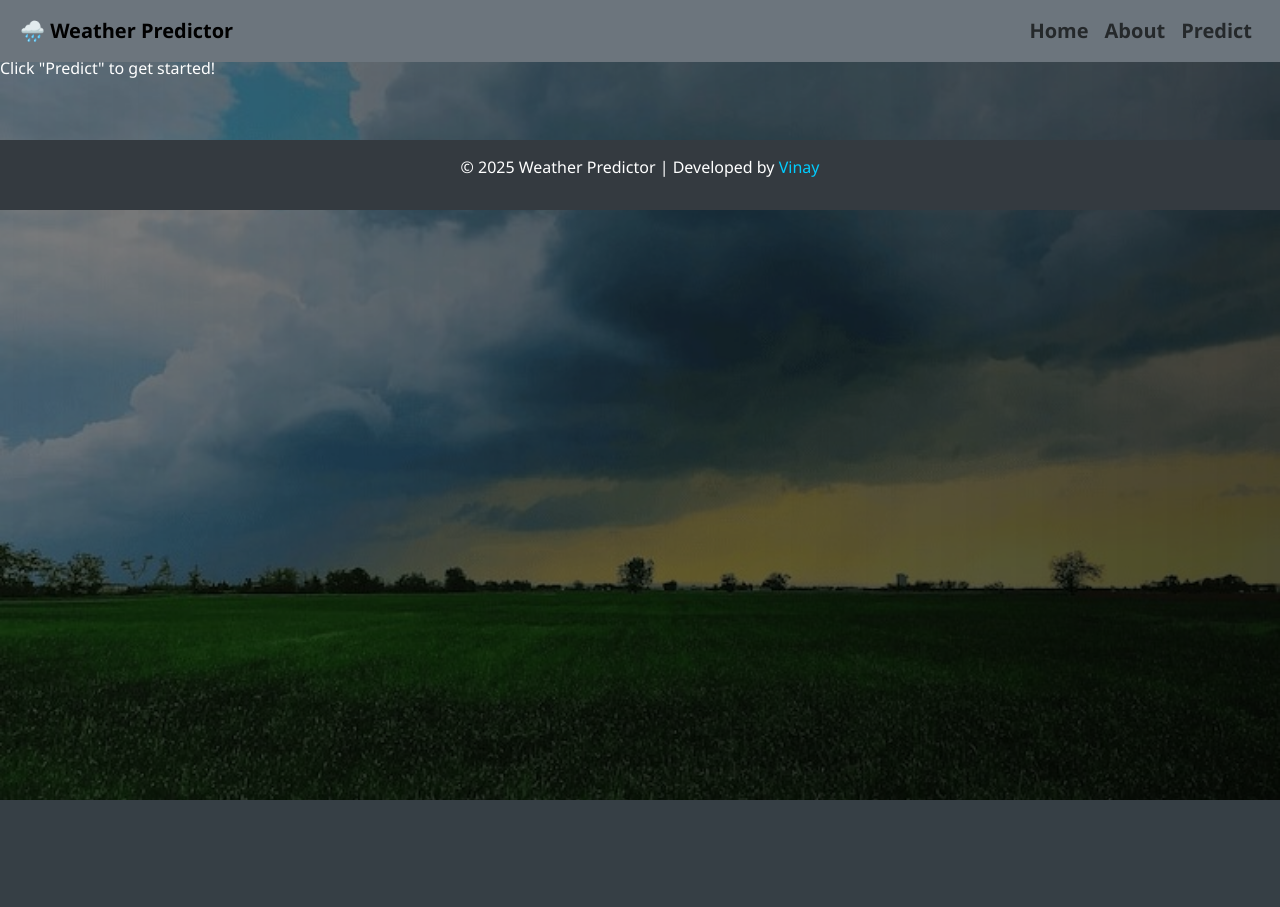
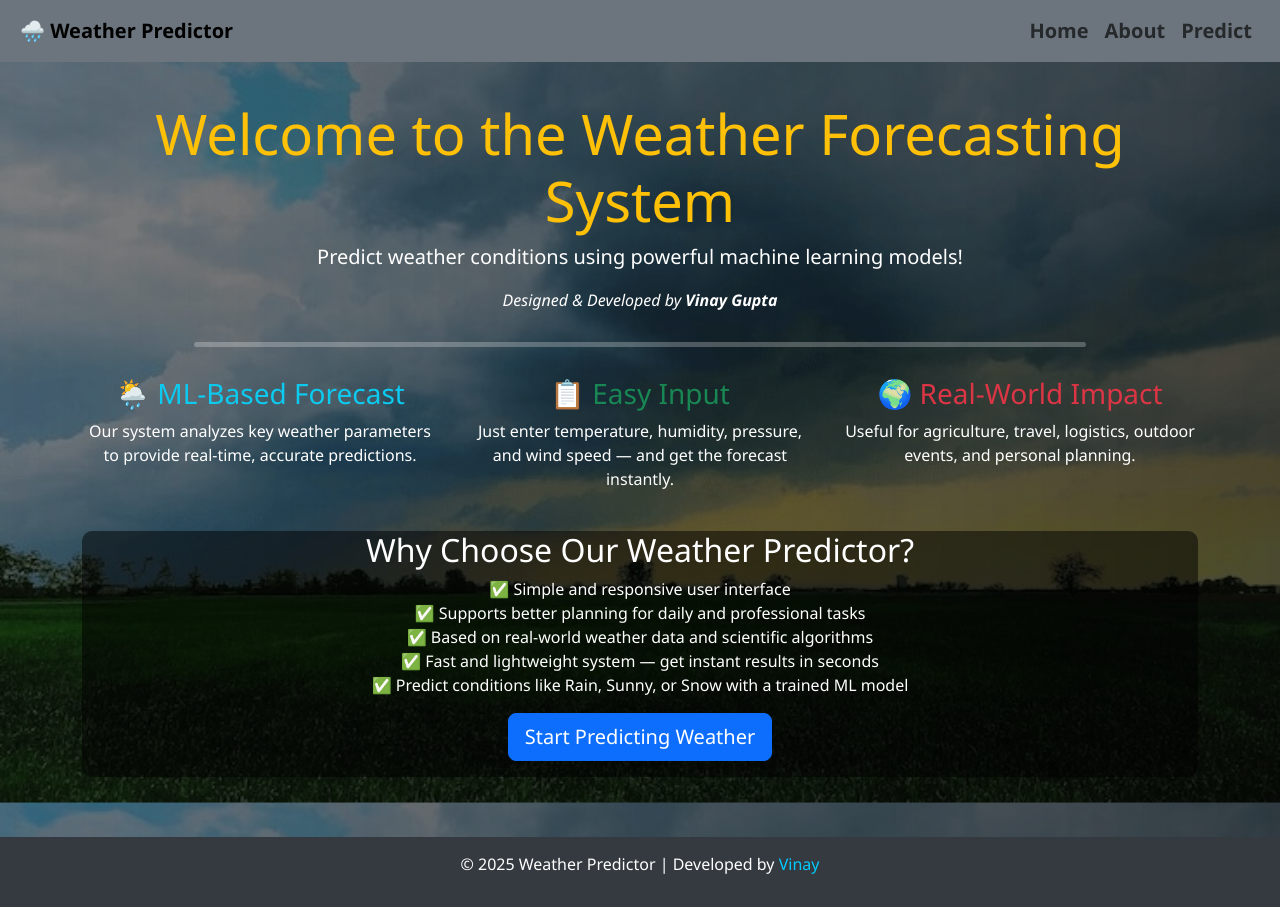
Before and after one commit to vinaygupta88/Weather_Prediction, a Django app: page / in a window 1280 px wide. Before the commit the page ends 800 px from the top, so only its background shows below. Run offline with Django 5.2, Linux system fonts and the light colour scheme; parts of the project's set-up code (start-up, migrations or seed data) failed here and were passed over.

Commit message:
Update index.html
Home page is totally  completed

```diff
--- a/weather_project/weather_app/templates/weather_app/index.html
+++ b/weather_project/weather_app/templates/weather_app/index.html
@@ -1,7 +1,43 @@
 {% extends 'weather_app/base.html' %}
 
 {% block content %}
-<h1>Welcome to the Weather Prediction App</h1>
-<p>Click "Predict" to get started!</p>
+
+<div class="container text-center" style="margin-top: 100px;">
+    <h1 class="display-4 text-warning">Welcome to the Weather Forecasting System</h1>
+    <p class="lead">Predict weather conditions using powerful machine learning models!</p>
+    <p><em>Designed & Developed by <strong>Vinay Gupta</strong></em></p>
+
+    <hr style="border-top: 5px solid #fff; width: 80%; border-radius: 5px; margin: 30px auto;">
+
+    <div class="row">
+      <div class="col-md-4">
+        <h3 class="text-info">🌦️ ML-Based Forecast</h3>
+        <p>Our system analyzes key weather parameters to provide real-time, accurate predictions.</p>
+      </div>
+      <div class="col-md-4">
+        <h3 class="text-success">📋 Easy Input</h3>
+        <p>Just enter temperature, humidity, pressure, and wind speed — and get the forecast instantly.</p>
+      </div>
+      <div class="col-md-4">
+        <h3 class="text-danger">🌍 Real-World Impact</h3>
+        <p>Useful for agriculture, travel, logistics, outdoor events, and personal planning.</p>
+      </div>
+    </div>
+
+    <br/>
+
+    <div class="jumbotron" style="background-color: rgba(0,0,0,0.5); color: white;border-radius: 10px;">
+      <h2>Why Choose Our Weather Predictor?</h2>
+      <ul class="list-unstyled">
+        <li>✅ Simple and responsive user interface</li>
+        <li>✅ Supports better planning for daily and professional tasks</li>
+        <li>✅ Based on real-world weather data and scientific algorithms</li>
+        <li>✅ Fast and lightweight system — get instant results in seconds</li>
+        <li>✅ Predict conditions like Rain, Sunny, or Snow with a trained ML model</li>
+      </ul>
+      <a href="/predict/" class="btn btn-primary btn-lg mb-3">Start Predicting Weather</a>
+    </div>
+  </div>
+
 
 {% endblock %}
```
